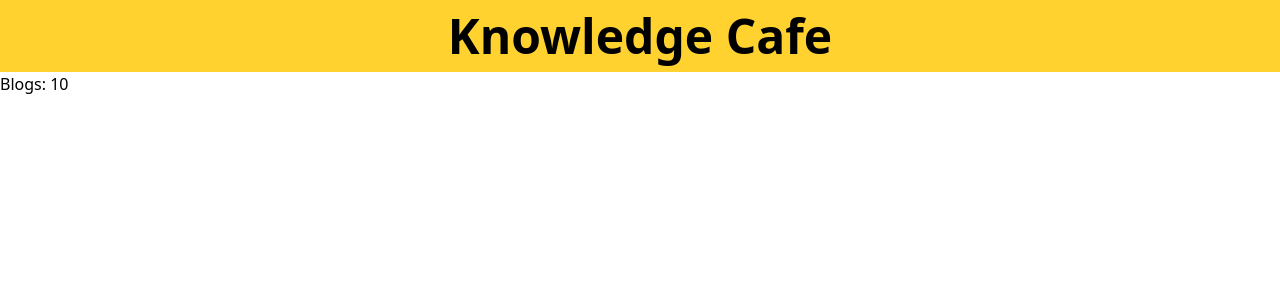
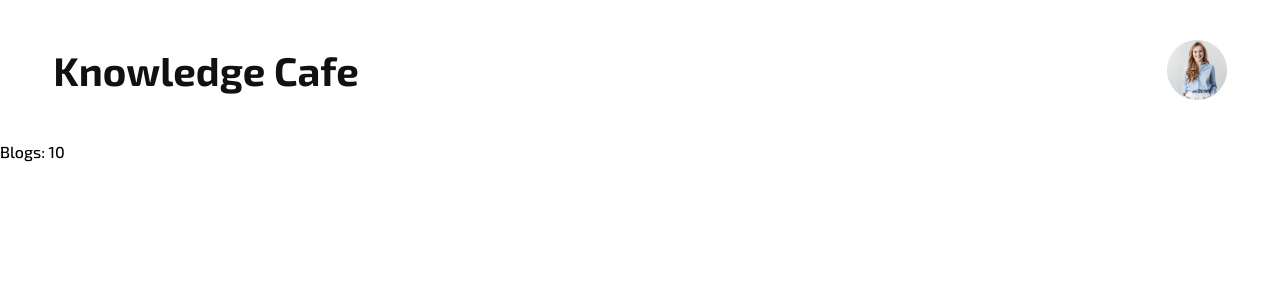
Before and after one commit to Khaiyum-Ahmed/React-Knowledge-Cafe, a React (Vite) app: page / in a window 1280 px wide. Shown: the top 300 px of the page. Built offline with nearby package versions, Linux system fonts and the light colour scheme.

Commit message:
header section added

```diff
--- a/src/Components/Header/Header.jsx
+++ b/src/Components/Header/Header.jsx
@@ -1,9 +1,10 @@
 
-
+import profile from "../../assets/images/profile.png"
 const Header = () => {
     return (
-        <div>
-            <h1 className='text-5xl bg-amber-300 p-3 text-center font-extrabold'>Knowledge Cafe</h1>
+        <div className="flex justify-between items-center max-w-11/12 mx-auto my-[40px]">
+            <h1 className='lg:text-[40px] text-3xl text-[#111111] font-bold '>Knowledge Cafe</h1>
+            <img className="w-[60px] h-[60px]" src={profile} alt="" />
         </div>
     );
 };
--- a/src/index.css
+++ b/src/index.css
@@ -1 +1,7 @@
+@import url('https://fonts.googleapis.com/css2?family=Exo+2:ital,wght@0,100..900;1,100..900&display=swap');
 @import "tailwindcss";
+
+body{
+    font-family: "Exo 2", sans-serif;
+    font-weight: 500;
+}
```
